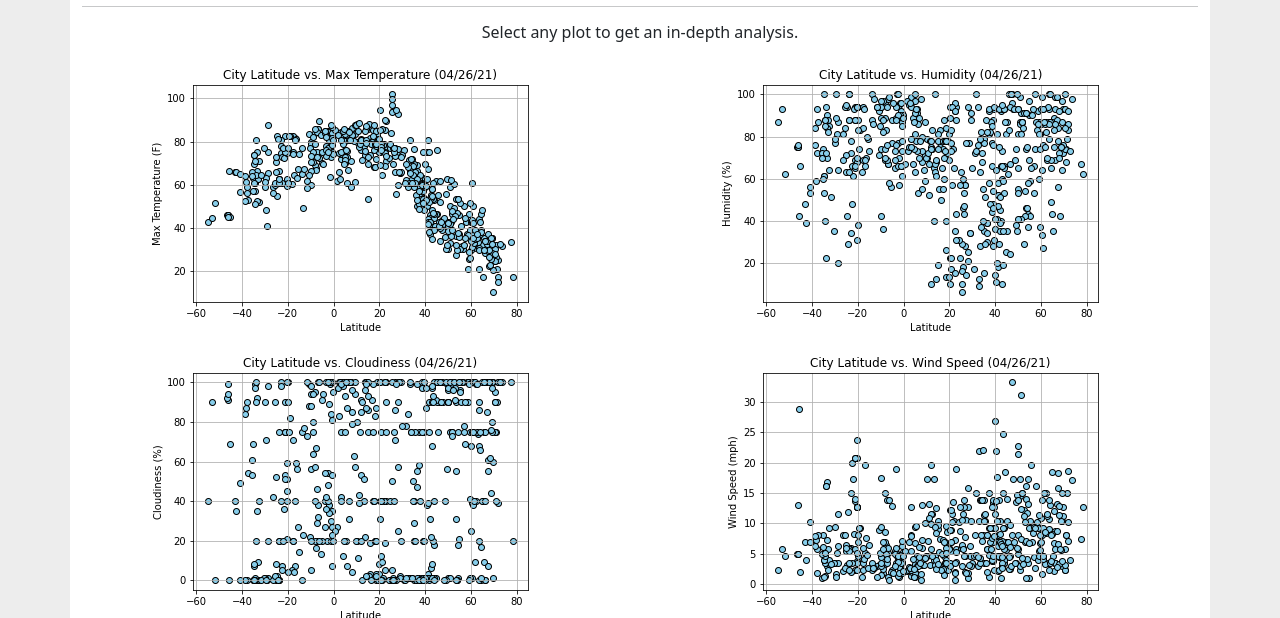
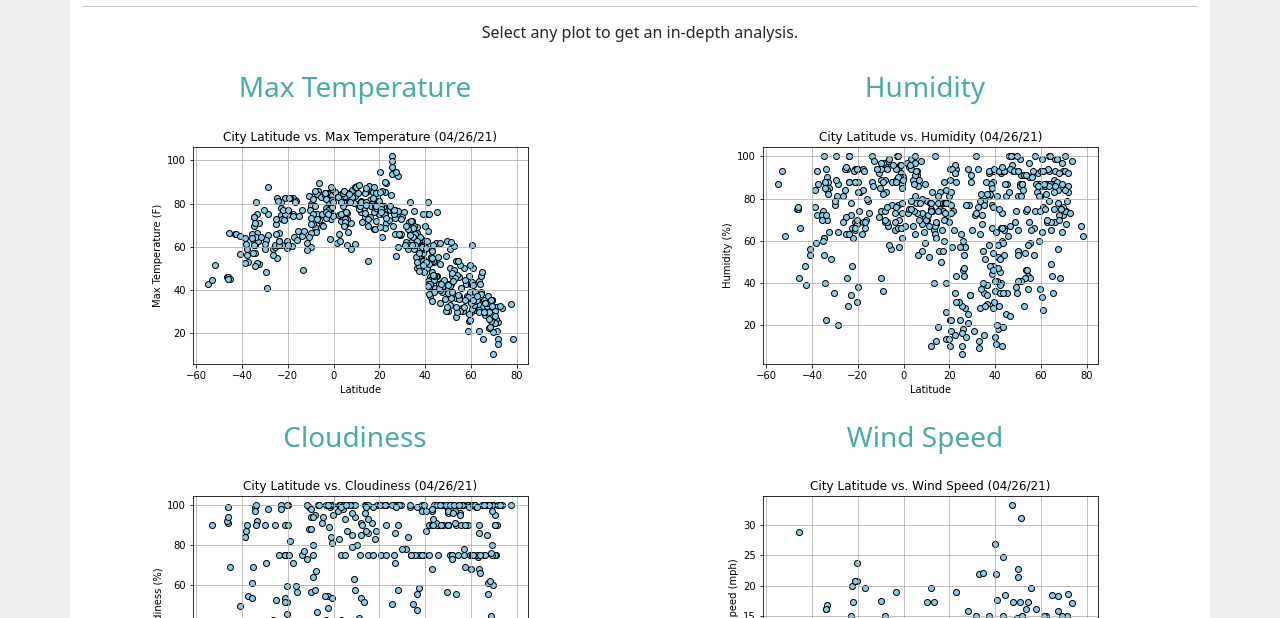
Before and after one commit to danijmartin/Web-Design-Challenge, a plain HTML site: page Resources/comparison.html in a window 1280 px wide. Shown: the part 182-800 px from the top of the page. Drawn offline with nearby package versions, Linux system fonts and the light colour scheme.

Commit message:
added headers to visualizations

```diff
--- a/Resources/comparison.html
+++ b/Resources/comparison.html
@@ -51,17 +51,23 @@
 				<h6 style="text-align: center">Select any plot to get an in-depth analysis.</h6>
 			</div>
 			<div class="col-md-6">
+				<h3 style="text-align: center; color: #4aaaa5; margin-top: 20px"> Max Temperature</h3>
 				<a href="max_temp.html">
 					<img src="..\Visualizations/lat_vs_temp.png" style="display:block; margin:auto" alt="Latitude vs. Temperature">
 				</a>
+
+				<h3 style="text-align: center; color: #4aaaa5; margin-top: 20px">Cloudiness</h3>
 				<a href="cloudiness.html">
 					<img src="..\Visualizations/lat_vs_cloudiness.png" style="display:block; margin:auto" alt="Latitude vs. Cloudiness">
 				</a>
 			</div>
 			<div class="col-md-6 mb-md-4">
+				<h3 style="text-align: center; color: #4aaaa5; margin-top: 20px"> Humidity</h3>
 				<a href="humidity.html">
 					<img src="..\Visualizations/lat_vs_humidity.png" style="display:block; margin:auto" alt="Latitude vs. Humidity">
 				</a>
+
+				<h3 style="text-align: center; color: #4aaaa5; margin-top: 20px"> Wind Speed</h3>
 				<a href="wind_speed.html">
 					<img src="..\Visualizations/lat_vs_windspeed.png" style="display:block; margin:auto" alt="Latitude vs. Windspeed">
 				</a>
```
